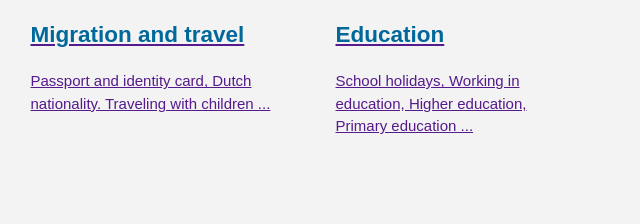
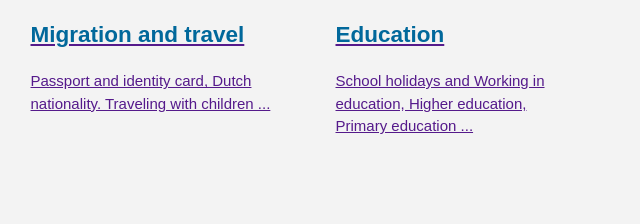
Before and after one commit to Dumie1/hyf-html-css, a plain HTML site: page week3/index.html in a window 1280 px wide. Shown: the part 818-1042 px from the top of the page, 640-1280 px from the left. Drawn offline with Linux system fonts and the light colour scheme.

Commit message:
Update index.html

```diff
--- a/week3/index.html
+++ b/week3/index.html
@@ -70,7 +70,7 @@
         </div>
         <div class="boxx">
           <a href=""><h2>Education</h2>
-          <p>School holidays, Working in education, Higher education, Primary education ...</p></a>
+          <p>School holidays and Working in education, Higher education, Primary education ...</p></a>
         </div>
       </div>
       <div class="first_boxes_cont">
```
